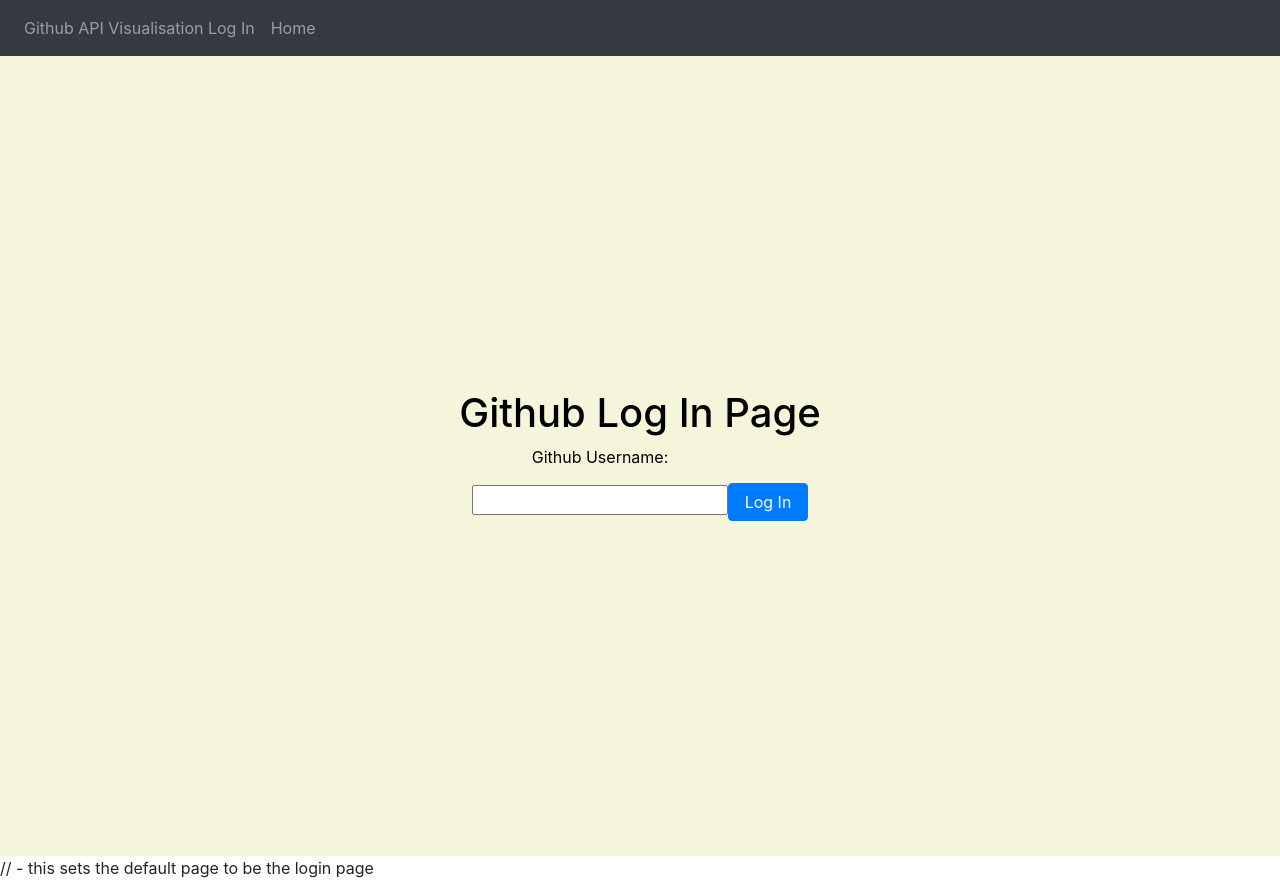
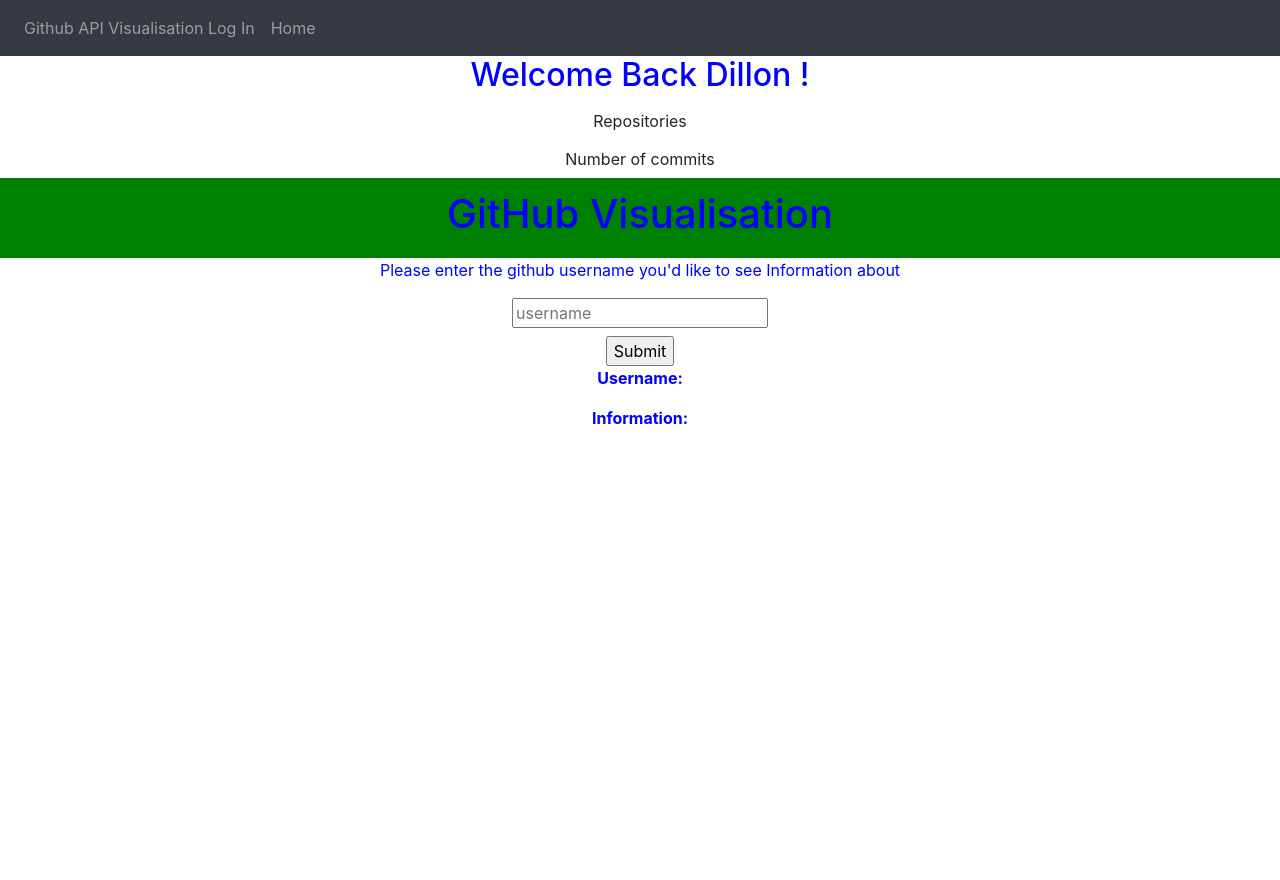
Before and after one commit to DillonRyan/GithubAccess, a React (Create React App) app in the folder github_access/: page / in a window 1280 px wide. After the commit the page ends 800 px from the top, so only its background shows below. Built offline with nearby package versions, Linux system fonts and the light colour scheme.

Commit message:
Search bar working that it takes the users username and displays all the data about that user

```diff
--- a/github_access/src/App.css
+++ b/github_access/src/App.css
@@ -9,7 +9,7 @@
 
 .App-header {
   background-color: Green;
-  min-height: 100vh;
+  min-height: 10vh;
   display: flex;
   flex-direction: column;
   align-items: center;
--- a/github_access/src/App.jsx
+++ b/github_access/src/App.jsx
@@ -1,6 +1,6 @@
-import React from "react";
+import React, { Component } from 'react';
 import "./App.css";
-import LogIn from "./LogIn"
+import axios from 'axios';import Form from './components/Form.jsx';
 import 'bootstrap/dist/css/bootstrap.css' ;
 import {
   BrowserRouter as Router,
@@ -9,36 +9,68 @@
   Link
 } from "react-router-dom";
 
-export default function App() {
+class App extends Component {
+  constructor() {
+    super();
+    this.state = {
+      gitun: '',
+      info: '',
+      formData: {
+        username: '',
+      }
+    }
+    this.handleUserFormSubmit = this.handleUserFormSubmit.bind(this);
+    this.handleFormChange= this.handleFormChange.bind(this);
+  }
+
+  handleUserFormSubmit(event) {
+    event.preventDefault();
+    axios.get('https://api.github.com/users/'+this.state.formData.username)
+    .then(response => this.setState({
+      gitun: response.data.login,
+      info : JSON.stringify(response.data, undefined, 2)
+    })).catch((err) => { console.log(err); });
+  };handleFormChange(event) {
+    const obj = this.state.formData;
+    obj[event.target.name] = event.target.value;
+    this.setState(obj);
+  };render() {
     return (
+      <div className="App">
       <Router>
         <div>
           <Navbar />
           <div className="space"></div>
           <Switch>
-          <Route path="/login">
-            <LogIn />
-          </Route>
+
             <Route path="/Home">
               <Home />
             </Route>
             <Route path="/">
-            <LogIn /> // - this sets the default page to be the login page
+              <Home />
             </Route>
           </Switch>
         </div>
       </Router>
+        <center>
+        <header className="App-header">
+          <h1 className="App-title">GitHub Visualisation</h1>
+        </header>
+        <p className="App-intro">
+          Please enter the github username you'd like to see Information about
+        </p>
+        <Form
+          formData={this.state.formData}
+          handleUserFormSubmit={this.handleUserFormSubmit}
+          handleFormChange={this.handleFormChange}
+        />
+        <p><b>Username:</b></p>
+        <p>{this.state.gitun}</p>
+        <b>Information:</b>
+        <pre>{this.state.info}</pre></center></div>
     );
   }
-
-function Login(){
-  return(
-    <div>
-      <LogIn />
-    </div>
-  );
-
-}
+}export default App;
 
 function Navbar(){
   return (
```
Lines whose indentation alone changed are shown as unchanged.
